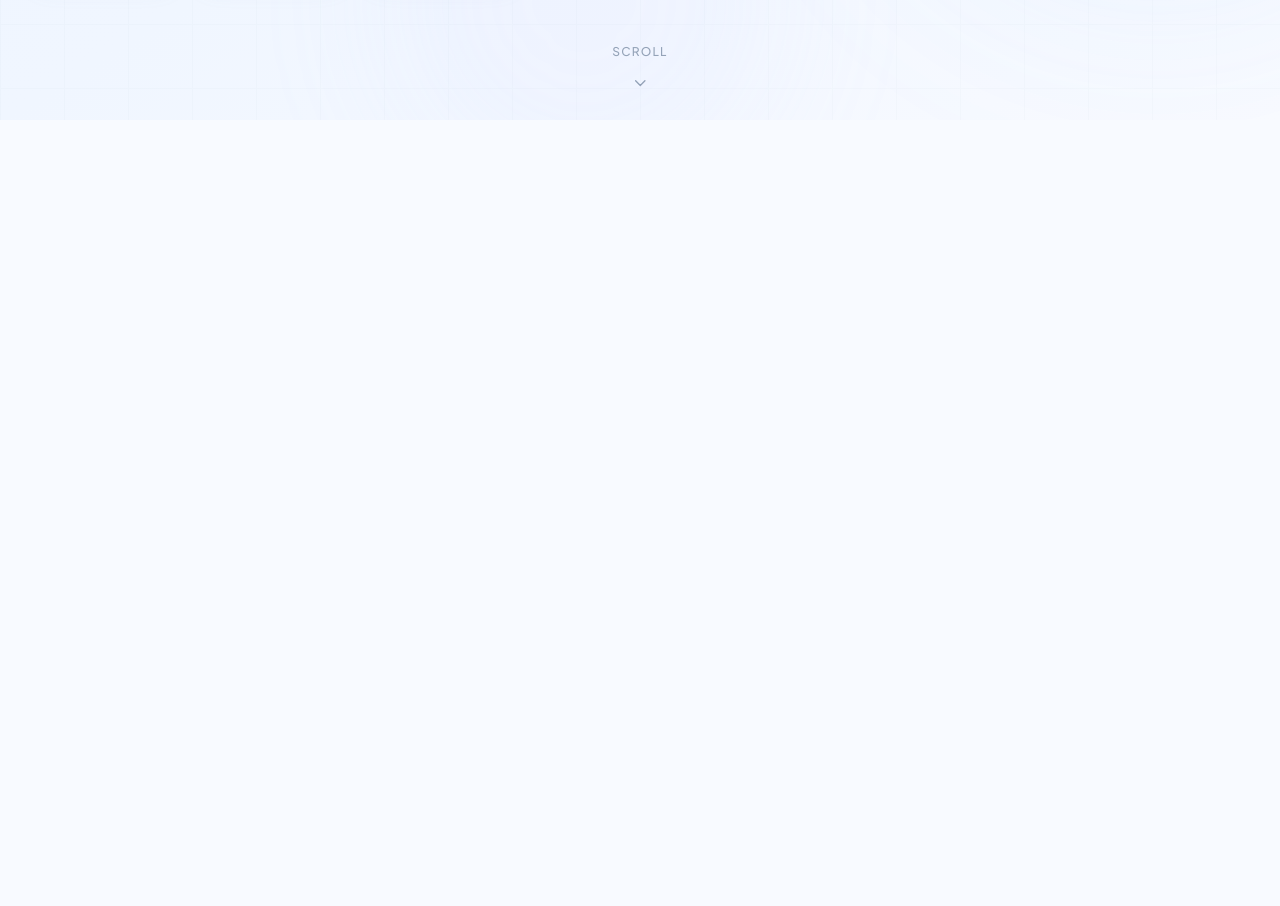
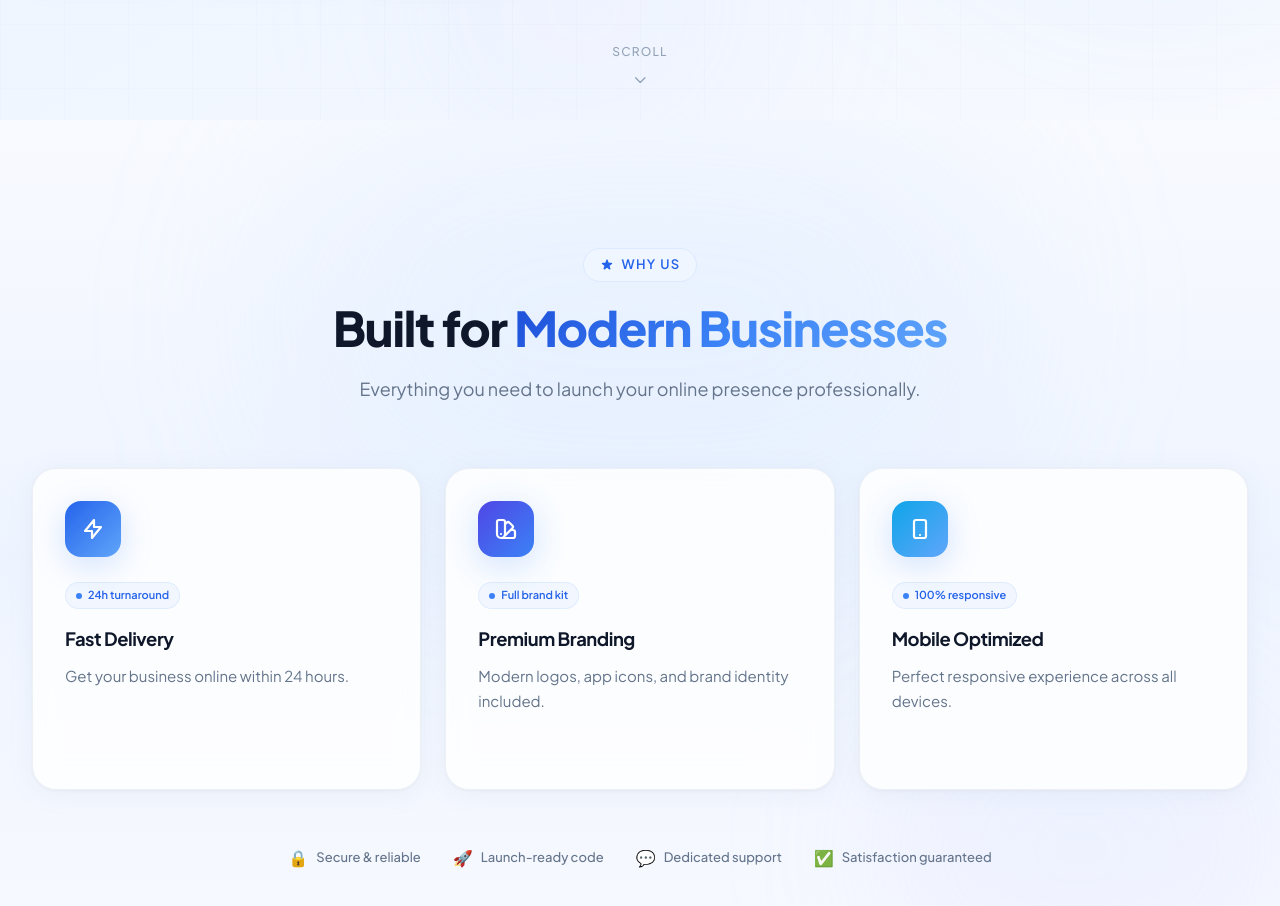
Before and after one commit to khrishChauhan/virtualcgo, a Next.js app: page / in a window 1280 px wide. Shown: the part 680-1586 px from the top of the page. Before the commit the page ends 800 px from the top, so only its background shows below. Built offline with nearby package versions, Linux system fonts and the light colour scheme.

Commit message:
feat: add FeaturesSection to landing page with responsive cards and animations

```diff
--- a/src/app/page.tsx
+++ b/src/app/page.tsx
@@ -1,11 +1,13 @@
 import Navbar from "@/components/Navbar";
 import HeroSection from "@/components/HeroSection";
+import FeaturesSection from "@/components/FeaturesSection";
 
 export default function Home() {
   return (
     <main className="relative min-h-screen">
       <Navbar />
       <HeroSection />
+      <FeaturesSection />
     </main>
   );
 }
--- /dev/null
+++ b/src/components/FeaturesSection.tsx
@@ -0,0 +1,217 @@
+"use client";
+
+import { motion, useInView } from "framer-motion";
+import { useRef } from "react";
+
+const features = [
+  {
+    id: "feature-fast-delivery",
+    title: "Fast Delivery",
+    description: "Get your business online within 24 hours.",
+    icon: (
+      <svg className="w-6 h-6 text-white" fill="none" stroke="currentColor" viewBox="0 0 24 24">
+        <path strokeLinecap="round" strokeLinejoin="round" strokeWidth={2.2}
+          d="M13 10V3L4 14h7v7l9-11h-7z" />
+      </svg>
+    ),
+    gradient: "from-blue-600 to-blue-400",
+    glow: "rgba(59,130,246,0.18)",
+    detail: "24h turnaround",
+  },
+  {
+    id: "feature-premium-branding",
+    title: "Premium Branding",
+    description: "Modern logos, app icons, and brand identity included.",
+    icon: (
+      <svg className="w-6 h-6 text-white" fill="none" stroke="currentColor" viewBox="0 0 24 24">
+        <path strokeLinecap="round" strokeLinejoin="round" strokeWidth={2.2}
+          d="M7 21a4 4 0 01-4-4V5a2 2 0 012-2h4a2 2 0 012 2v12a4 4 0 01-4 4zm0 0h12a2 2 0 002-2v-4a2 2 0 00-2-2h-2.343M11 7.343l1.657-1.657a2 2 0 012.828 0l2.829 2.829a2 2 0 010 2.828l-8.486 8.485M7 17h.01" />
+      </svg>
+    ),
+    gradient: "from-indigo-600 to-blue-500",
+    glow: "rgba(99,102,241,0.16)",
+    detail: "Full brand kit",
+  },
+  {
+    id: "feature-mobile-optimized",
+    title: "Mobile Optimized",
+    description: "Perfect responsive experience across all devices.",
+    icon: (
+      <svg className="w-6 h-6 text-white" fill="none" stroke="currentColor" viewBox="0 0 24 24">
+        <path strokeLinecap="round" strokeLinejoin="round" strokeWidth={2.2}
+          d="M12 18h.01M8 21h8a2 2 0 002-2V5a2 2 0 00-2-2H8a2 2 0 00-2 2v14a2 2 0 002 2z" />
+      </svg>
+    ),
+    gradient: "from-sky-500 to-blue-400",
+    glow: "rgba(14,165,233,0.16)",
+    detail: "100% responsive",
+  },
+];
+
+const containerVariants = {
+  hidden: {},
+  visible: { transition: { staggerChildren: 0.13 } },
+};
+
+const cardVariants = {
+  hidden: { opacity: 0, y: 36 },
+  visible: {
+    opacity: 1,
+    y: 0,
+    transition: { duration: 0.65, ease: [0.22, 1, 0.36, 1] },
+  },
+};
+
+const headerVariants = {
+  hidden: { opacity: 0, y: 20 },
+  visible: {
+    opacity: 1,
+    y: 0,
+    transition: { duration: 0.6, ease: [0.22, 1, 0.36, 1] },
+  },
+};
+
+export default function FeaturesSection() {
+  const ref = useRef<HTMLElement>(null);
+  const isInView = useInView(ref, { once: true, margin: "-80px" });
+
+  return (
+    <section
+      id="services"
+      ref={ref}
+      className="relative py-24 lg:py-32 overflow-hidden"
+    >
+      {/* ── Background ── */}
+      <div className="absolute inset-0 -z-10">
+        <div className="absolute inset-0 bg-gradient-to-b from-[#f8faff] via-[#eef4ff] to-[#f8faff]" />
+        <div className="absolute top-0 left-1/2 -translate-x-1/2 w-[700px] h-[400px] bg-blue-200/20 rounded-full blur-[100px]" />
+        <div className="absolute bottom-0 right-0 w-[400px] h-[300px] bg-indigo-200/15 rounded-full blur-[80px]" />
+      </div>
+
+      <div className="max-w-7xl mx-auto px-4 sm:px-6 lg:px-8">
+
+        {/* ── Section Header ── */}
+        <motion.div
+          variants={containerVariants}
+          initial="hidden"
+          animate={isInView ? "visible" : "hidden"}
+          className="text-center mb-16"
+        >
+          {/* Label */}
+          <motion.div variants={headerVariants} className="inline-flex mb-5">
+            <span className="inline-flex items-center gap-2 text-blue-600 text-[13px] font-semibold tracking-widest uppercase bg-blue-50 border border-blue-100 rounded-full px-4 py-1.5">
+              <svg className="w-3.5 h-3.5" fill="currentColor" viewBox="0 0 20 20">
+                <path d="M9.049 2.927c.3-.921 1.603-.921 1.902 0l1.07 3.292a1 1 0 00.95.69h3.462c.969 0 1.371 1.24.588 1.81l-2.8 2.034a1 1 0 00-.364 1.118l1.07 3.292c.3.921-.755 1.688-1.54 1.118l-2.8-2.034a1 1 0 00-1.175 0l-2.8 2.034c-.784.57-1.838-.197-1.539-1.118l1.07-3.292a1 1 0 00-.364-1.118L2.98 8.72c-.783-.57-.38-1.81.588-1.81h3.461a1 1 0 00.951-.69l1.07-3.292z" />
+              </svg>
+              Why Us
+            </span>
+          </motion.div>
+
+          {/* Heading */}
+          <motion.h2
+            variants={headerVariants}
+            className="text-[2.4rem] sm:text-[2.8rem] lg:text-[3rem] font-extrabold text-slate-900 tracking-tight leading-[1.1] mb-5"
+          >
+            Built for{" "}
+            <span className="gradient-text">Modern Businesses</span>
+          </motion.h2>
+
+          {/* Subtitle */}
+          <motion.p
+            variants={headerVariants}
+            className="text-slate-500 text-lg leading-relaxed max-w-xl mx-auto"
+          >
+            Everything you need to launch your online presence professionally.
+          </motion.p>
+        </motion.div>
+
+        {/* ── Feature Cards ── */}
+        <motion.div
+          variants={containerVariants}
+          initial="hidden"
+          animate={isInView ? "visible" : "hidden"}
+          className="grid sm:grid-cols-2 lg:grid-cols-3 gap-6"
+        >
+          {features.map((feature) => (
+            <motion.div
+              key={feature.id}
+              id={feature.id}
+              variants={cardVariants}
+              whileHover={{ y: -6, scale: 1.015 }}
+              transition={{ type: "spring", stiffness: 280, damping: 22 }}
+              className="group relative bg-white/80 backdrop-blur-md border border-slate-200/60 rounded-3xl p-8 shadow-card hover:shadow-card-hover hover:border-blue-200/60 transition-shadow duration-300 overflow-hidden cursor-default"
+            >
+              {/* Card glow on hover */}
+              <div
+                className="absolute inset-0 rounded-3xl opacity-0 group-hover:opacity-100 transition-opacity duration-500 pointer-events-none"
+                style={{
+                  background: `radial-gradient(ellipse at 30% 20%, ${feature.glow} 0%, transparent 65%)`,
+                }}
+              />
+
+              {/* Subtle top border accent */}
+              <div className={`absolute top-0 left-8 right-8 h-px bg-gradient-to-r ${feature.gradient} opacity-0 group-hover:opacity-40 transition-opacity duration-400`} />
+
+              {/* Icon */}
+              <div className="relative mb-6">
+                <div
+                  className={`w-14 h-14 rounded-2xl bg-gradient-to-br ${feature.gradient} flex items-center justify-center shadow-blue`}
+                >
+                  {feature.icon}
+                </div>
+                {/* Glow blob behind icon */}
+                <div
+                  className={`absolute inset-0 w-14 h-14 rounded-2xl bg-gradient-to-br ${feature.gradient} blur-xl opacity-0 group-hover:opacity-50 transition-opacity duration-400`}
+                />
+              </div>
+
+              {/* Detail badge */}
+              <div className="inline-flex items-center gap-1.5 bg-blue-50/80 border border-blue-100/80 rounded-full px-2.5 py-1 mb-4">
+                <div className="w-1.5 h-1.5 rounded-full bg-blue-500" />
+                <span className="text-blue-600 text-[11px] font-semibold">{feature.detail}</span>
+              </div>
+
+              {/* Title */}
+              <h3 className="text-slate-900 font-bold text-[1.15rem] mb-3 tracking-tight">
+                {feature.title}
+              </h3>
+
+              {/* Description */}
+              <p className="text-slate-500 text-[15px] leading-relaxed">
+                {feature.description}
+              </p>
+
+              {/* Arrow link */}
+              <div className="mt-6 flex items-center gap-1.5 text-blue-600 text-[13px] font-semibold opacity-0 group-hover:opacity-100 transition-all duration-300 translate-x-0 group-hover:translate-x-1">
+                <span>Learn more</span>
+                <svg className="w-3.5 h-3.5" fill="none" stroke="currentColor" viewBox="0 0 24 24">
+                  <path strokeLinecap="round" strokeLinejoin="round" strokeWidth={2.5} d="M13 7l5 5m0 0l-5 5m5-5H6" />
+                </svg>
+              </div>
+            </motion.div>
+          ))}
+        </motion.div>
+
+        {/* ── Bottom trust strip ── */}
+        <motion.div
+          initial={{ opacity: 0, y: 16 }}
+          animate={isInView ? { opacity: 1, y: 0 } : {}}
+          transition={{ duration: 0.6, delay: 0.55, ease: [0.22, 1, 0.36, 1] }}
+          className="mt-14 flex flex-wrap justify-center items-center gap-x-8 gap-y-4"
+        >
+          {[
+            { icon: "🔒", text: "Secure & reliable" },
+            { icon: "🚀", text: "Launch-ready code" },
+            { icon: "💬", text: "Dedicated support" },
+            { icon: "✅", text: "Satisfaction guaranteed" },
+          ].map((item) => (
+            <div key={item.text} className="flex items-center gap-2 text-slate-500 text-[13px] font-medium">
+              <span className="text-base">{item.icon}</span>
+              {item.text}
+            </div>
+          ))}
+        </motion.div>
+      </div>
+    </section>
+  );
+}
```
